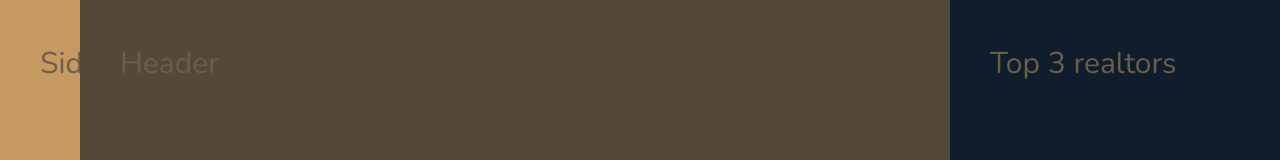
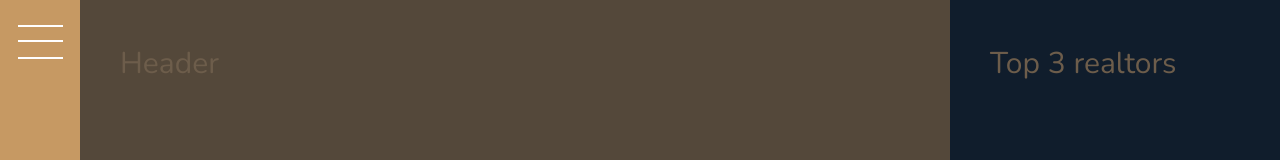
Before and after one commit to echeadle/nexter, a website: page index.html in a window 1280 px wide. Shown: the top 160 px of the page. Drawn offline with nearby package versions, Linux system fonts and the light colour scheme; files that its build step writes are made by us from their sources.

Commit message:
finish sidebar

```diff
--- a/index.html
+++ b/index.html
@@ -13,7 +13,7 @@
     </head>
     <body class="container">
         <div class="sidebar">
-            Sidebar
+            <button class="nav-btn"></button>
         </div>
         <header class="header">
             Header
--- a/sass/_sidebar.scss
+++ b/sass/_sidebar.scss
@@ -1,5 +1,28 @@
 .sidebar {
     background-color: $color-primary;
     grid-column: sidebar-start / sidebar-end;
-    grid-row: 1 / -1
+    grid-row: 1 / -1;
+    display: flex;
+    justify-content: center;
 }
+
+.nav-btn {
+    border: none;
+    border-radius: 0;
+
+    background-color: #fff;
+    height: 2px;
+    width: 4.5rem;
+
+    &::before,
+    &::after {
+        background-color: #fff;
+        height: 2px;
+        width: 4.5rem;
+        content: "";
+        display: block;
+    }
+
+    &::before {transform: translateY(-1.5rem);}
+    &::after {transform: translateY(1.5rem);}
+}
```
